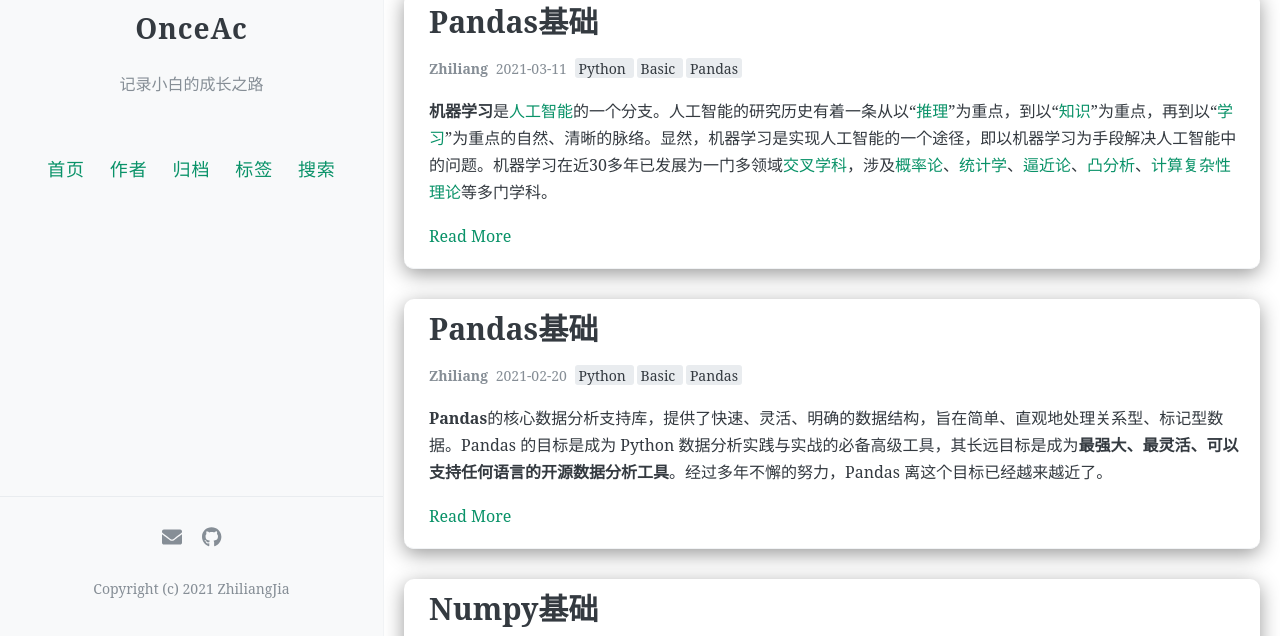
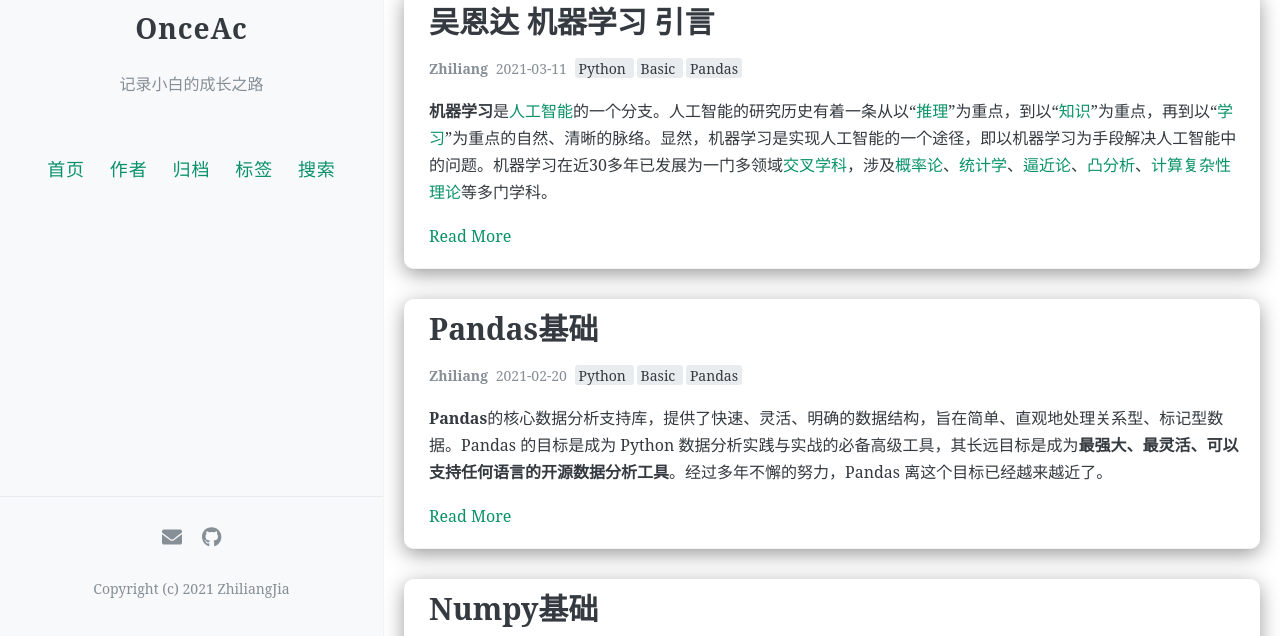
Before and after one commit to ZhiliangJia/OnceAc, a Jekyll site: the page built from index.html, in a window 1280 px wide and 900 px high, cut to the strip 264-900 px from the top of the window. Built offline with Jekyll 4.4.1, drawn with Linux system fonts in a browser that asks for light colours; the list of posts is cut into pages by our own code; comment, search, counter and statistics services are not loaded.

Commit message:
Andrew Machine

```diff
--- a/_posts/2021-03-11-01_Andrew Machine Introduction.md
+++ b/_posts/2021-03-11-01_Andrew Machine Introduction.md
@@ -1,6 +1,6 @@
 ---
 layout: post
-title: Pandas基础
+title: 吴恩达 机器学习 引言
 date: 2021-03-11
 author: Zhiliang
 tags: [Python,Basic,Pandas]
```
